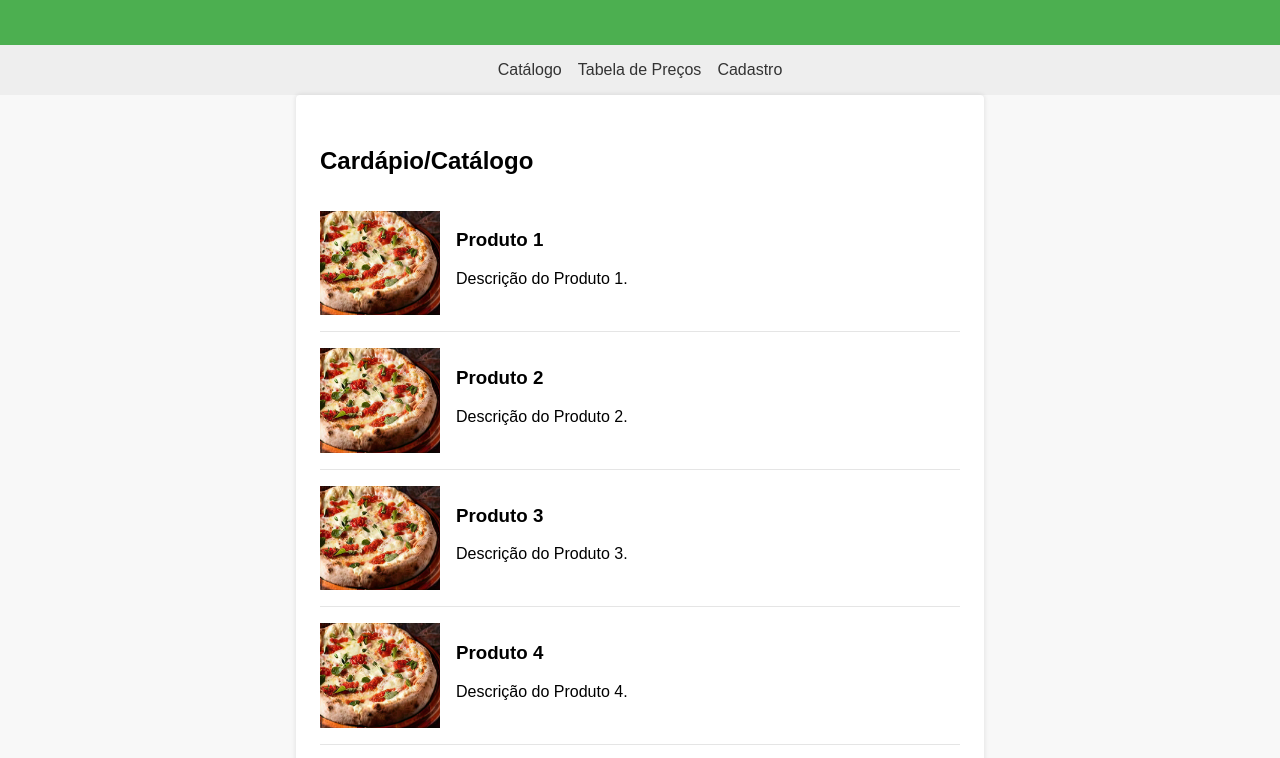
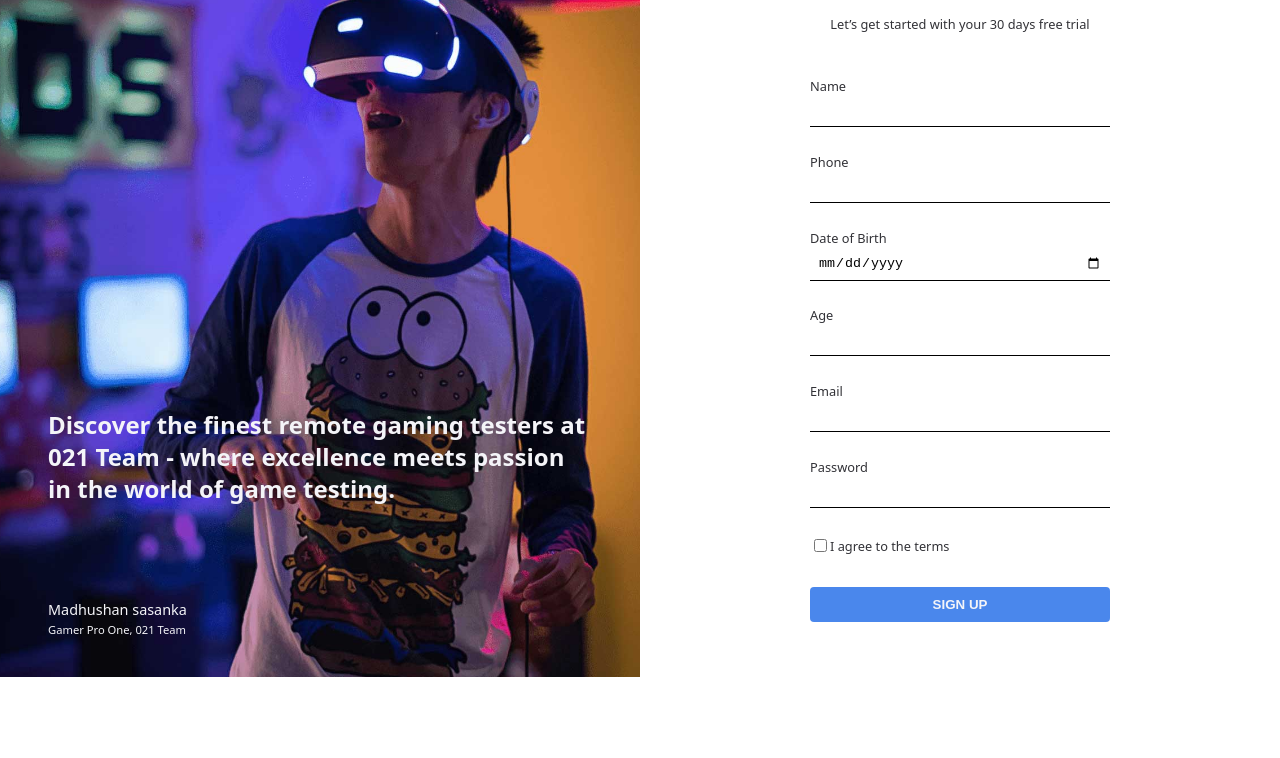
Before and after one commit to gwebsurfer/sc-frontend-estatico, a plain HTML site: page aula04/index.html in a window 1280 px wide. Shown: the part 123-881 px from the top of the page. After the commit the page ends 800 px from the top, so only its background shows below. Drawn offline with Linux system fonts and the light colour scheme.

Commit message:
feat: add new task

```diff
--- a/aula04/css/style.css
+++ b/aula04/css/style.css
@@ -1,164 +1,136 @@
 :root {
-  --primary-color: #4caf50;
-  --dark-color: #333333;
-  --light-color-1: #f8f8f8;
-  --light-color-2: #eeeeee;
-  --white: #ffffff;
+  --primary-color: rgb(126 191 242);
+  --secondary-color: rgb(74 135 236);
+  --tertiary-color: rgb(112 115 236);
+  --light-color: rgb(244 244 248);
+  --light-color-2: rgb(200 200 206);
+  --dark-color: rgb(50 50 55);
 }
 
-html,
-body {
-  width: 100vw;
-  box-sizing: border-box;
+body,
+html {
+  color: var(--light-color);
+  font-family: system-ui, 'Segoe UI', sans-serif;
+  overflow: hidden;
   margin: 0;
   padding: 0;
-  font-family: Arial, Helvetica, sans-serif;
-  scroll-behavior: smooth;
-  scroll-padding-top: 1rem;
+  box-sizing: border-box;
+  height: 100vh;
+  width: 100vw;
+  display: flex;
+  flex-direction: column;
+  align-items: center;
+  justify-content: center;
 }
 
 main {
-  width: 100%;
-  background-color: var(--light-color-1);
+  height: 100vh;
+  width: 100vw;
+  display: grid;
+  grid-template-columns: 1fr 1fr;
+}
+
+form button {
+  padding: 0.6rem 1rem;
+  background-color: var(--secondary-color);
+  color: var(--light-color);
+  text-transform: uppercase;
+  font-weight: 600;
+  border: none;
+  border-radius: 0.25rem;
+  transition: all ease 0.2s;
+}
+
+form button:hover {
+  background-color: var(--primary-color);
+  color: var(--light-color);
+  cursor: pointer;
+}
+
+.grid-text {
+  padding: 2rem 3rem;
+  height: 100%;
+  display: grid;
+  grid-template-rows: 3fr 1fr 1fr;
+  background: url('../img/bg.jpg') no-repeat top center;
+  background-size: cover;
+}
+
+.logo-banner {
+  font-size: 1.2rem;
+  text-transform: lowercase;
+}
+
+.text-banner {
+  max-width: 540px;
+  line-height: 2rem;
+}
+
+.footer-banner {
+  position: absolute;
+  bottom: 2rem;
+}
+
+.footer-banner p {
+  font-size: 0.9rem;
+  font-weight: 400;
+  line-height: 0.4rem;
+}
+
+.footer-banner p:nth-child(2) {
+  font-size: 0.7rem;
+  font-weight: 200;
+}
+
+.grid-form {
+  height: 100%;
   display: flex;
+  align-items: center;
   justify-content: center;
 }
 
-table {
-  width: 100%;
-  font-size: 0.9rem;
-  border-collapse: collapse;
+.content-form {
+  width: 300px;
+  color: var(--dark-color);
 }
 
-table th {
-  border: 0.063rem rgb(0 0 0 / 0.08) solid;
-  padding: 0.7rem;
-  background-color: var(--light-color-2);
+.content-form form {
+  display: flex;
+  flex-direction: column;
+  margin-top: 2rem;
 }
 
-table td {
-  padding: 0.7rem;
-  border: 0.063rem rgb(0 0 0 / 0.08) solid;
+.content-form h2 {
+  font-size: 1.7rem;
+  text-align: center;
 }
 
-form {
-  font-size: 0.9rem;
-  padding: 1.2rem;
+.content-form p {
+  font-size: 0.8rem;
+  text-align: center;
+}
+
+.input {
+  color: var(--dark-color);
+  margin: 0.8rem 0;
   display: flex;
   flex-direction: column;
-  border: 0.063rem rgb(0 0 0 / 0.05) solid;
-  border-radius: 0.25rem;
-  gap: 0.8rem;
+  border-bottom: 1px rgb(0, 0, 0) solid;
 }
 
-form input,
-textarea {
-  padding: 0.6rem 1.2rem;
-  display: flex;
-  flex-direction: column;
-  border: 0.063rem rgb(0 0 0 / 0.2) solid;
-  border-radius: 0.25rem;
+.input label {
+  font-size: 0.8rem;
 }
 
-form > button {
-  padding: 0.6rem 1.2rem;
+.input input {
+  padding: 0.5rem;
   border: none;
-  border-radius: 0;
-  background-color: var(--primary-color);
-  color: var(--white);
-  transition: all ease 0.2s;
 }
 
-form > button:hover {
-  cursor: pointer;
-  opacity: 70%;
-}
-
-footer {
-  padding: 2rem;
-  text-align: center;
-  font-size: 0.9rem;
-  background-color: var(--primary-color);
-  color: var(--white);
-}
-
-#heading {
-  width: 100%;
-  background-color: var(--primary-color);
-  color: var(--white);
-  text-align: center;
-  padding-top: 1rem;
-  padding-bottom: 2.5rem;
-}
-
-#heading h1 {
-  font-size: 2rem;
-}
-
-#heading span {
-  margin: 2rem;
-  font-size: 1rem;
-  line-height: 2rem;
-}
-
-#navbar {
-  width: 100%;
+.checkbox {
+  margin-top: 1rem;
+  margin-bottom: 2rem;
+  font-size: 0.8rem;
   display: flex;
   align-items: center;
-  justify-content: center;
-  background-color: var(--light-color-2);
 }
-
-#navbar ul {
-  padding: 0;
-  display: flex;
-  align-items: center;
-  justify-content: center;
-  list-style: none;
-}
-
-#navbar li a {
-  padding: 0.5rem;
-  text-decoration: none;
-  color: var(--dark-color);
-  transition: all ease 0.2s;
-}
-
-#navbar li a:hover {
-  background-color: var(--white);
-  color: var(--dark-color);
-  cursor: pointer;
-}
-
-.container {
-  width: 50%;
-  padding: 1rem 1.5rem;
-  display: flex;
-  flex-direction: column;
-  justify-content: center;
-  background-color: var(--white);
-  box-shadow: 0px 0px 4px 1px rgb(0 0 0 / 0.08);
-  border: none;
-  border-radius: 0.25rem;
-}
-
-#cardapio {
-  padding: 1rem 0;
-}
-
-#cardapio .produto img {
-  width: 120px;
-}
-
-.produto {
-  display: flex;
-  gap: 1rem;
-  padding: 1rem 0;
-  border-bottom: 0.08rem rgb(0 0 0 / 0.1) solid;
-  transition: all ease 0.2s;
-}
-
-.produto:hover {
-  background-color: rgb(0 0 0 / 0.05);
-  cursor: pointer;
-}
--- a/aula04/index.html
+++ b/aula04/index.html
@@ -1,141 +1,83 @@
 <!DOCTYPE html>
-<html lang="pt-BR">
+<html lang="en">
   <head>
     <meta charset="UTF-8" />
     <meta name="viewport" content="width=device-width, initial-scale=1.0" />
-    <title>Cardápio/Catálogo Digital</title>
     <link rel="stylesheet" href="./css/style.css" />
+    <title>021 Team - Sign up</title>
   </head>
   <body>
-    <header>
-      <div id="heading">
-        <h1 tabindex="0">Cardápio/Catálogo Digital</h1>
-        <span tabindex="0">Confira nossos produtos deliciosos!</span>
-      </div>
+    <main>
+      <section class="grid-text">
+        <div class="logo-banner">
+          <h1>021 team</h1>
+        </div>
 
-      <nav id="navbar">
-        <ul>
-          <li>
-            <a href="#cardapio">Catálogo</a>
-          </li>
-          <li>
-            <a href="#tabela-precos">Tabela de Preços</a>
-          </li>
-          <li>
-            <a href="#form-cadastro">Cadastro</a>
-          </li>
-        </ul>
-      </nav>
-    </header>
+        <div class="text-banner">
+          <h2
+            >Discover the finest remote gaming testers at 021 Team - where
+            excellence meets passion in the world of game testing.</h2
+          >
+        </div>
 
-    <main>
-      <div class="container">
-        <section id="cardapio">
-          <h2 tabindex="0">Cardápio/Catálogo</h2>
+        <div class="footer-banner">
+          <p>Madhushan sasanka</p>
+          <p>Gamer Pro One, 021 Team</p>
+        </div>
+      </section>
 
-          <div class="produto" tabindex="0">
-            <img src="./img/produto-min.jpg" alt="Foto produto 1" />
-            <div class="texto-produto">
-              <h3>Produto 1</h3>
-              <p>Descrição do Produto 1.</p>
-            </div>
-          </div>
-          <div class="produto" tabindex="0">
-            <img src="./img/produto-min.jpg" alt="Foto produto 2" />
-            <div class="texto-produto">
-              <h3>Produto 2</h3>
-              <p>Descrição do Produto 2.</p>
-            </div>
-          </div>
-          <div class="produto" tabindex="0">
-            <img src="./img/produto-min.jpg" alt="Foto produto 3" />
-            <div class="texto-produto">
-              <h3>Produto 3</h3>
-              <p>Descrição do Produto 3.</p>
-            </div>
-          </div>
-          <div class="produto" tabindex="0">
-            <img src="./img/produto-min.jpg" alt="Foto produto 4" />
-            <div class="texto-produto">
-              <h3>Produto 4</h3>
-              <p>Descrição do Produto 4.</p>
-            </div>
-          </div>
-          <div class="produto" tabindex="0">
-            <img src="./img/produto-min.jpg" alt="Foto produto 5" />
-            <div class="texto-produto">
-              <h3>Produto 5</h3>
-              <p>Descrição do Produto 5.</p>
-            </div>
-          </div>
-          <div class="produto" tabindex="0">
-            <img src="./img/produto-min.jpg" alt="Foto produto 6" />
-            <div class="texto-produto">
-              <h3>Produto 6</h3>
-              <p>Descrição do Produto 6.</p>
-            </div>
-          </div>
-          <div class="produto" tabindex="0">
-            <img src="./img/produto-min.jpg" alt="Foto produto 7" />
-            <div class="texto-produto">
-              <h3>Produto 7</h3>
-              <p>Descrição do Produto 7.</p>
-            </div>
-          </div>
-        </section>
-
-        <section id="tabela-precos">
-          <h2 tabindex="0">Tabela de Preços</h2>
-
-          <table>
-            <tr>
-              <th tabindex="0">Produto</th>
-              <th tabindex="0">Preço</th>
-            </tr>
-            <tr>
-              <td tabindex="0">Produto 1</td>
-              <td tabindex="0">R$ 10,00</td>
-            </tr>
-            <tr>
-              <td tabindex="0">Produto 2</td>
-              <td tabindex="0">R$ 15,00</td>
-            </tr>
-          </table>
-        </section>
-
-        <section id="form-cadastro">
-          <h2 tabindex="0">Formulário de Cadastro</h2>
+      <section class="grid-form">
+        <div class="content-form">
+          <h2>Create an account</h2>
+          <p>Let’s get started with your 30 days free trial</p>
 
           <form>
-            <label for="nome">Nome:</label>
-            <input type="text" id="nome" aria-label="Digite seu nome" />
+            <div class="input">
+              <label for="nome">Name</label>
+              <input type="text" id="nome" name="nome" required />
+            </div>
 
-            <label for="email">E-mail:</label>
-            <input type="text" id="email" aria-label="Digite seu e-mail" />
+            <div class="input">
+              <label for="phone">Phone</label>
+              <input type="tel" id="phone" name="phone" required />
+            </div>
 
-            <label for="telefone">Telefone:</label>
-            <input type="text" id="telefone" aria-label="Digite seu Telefone" />
+            <div class="input">
+              <label for="age">Date of Birth</label>
+              <input type="date" id="age" name="age" required />
+            </div>
 
-            <label for="mensagem">Mensagem:</label>
-            <textarea
-              name="mensagem"
-              id="mensagem"
-              cols="30"
-              rows="4"
-              aria-label="Digite sua mensagem"
-            ></textarea>
+            <div class="input">
+              <label for="ageNumber">Age</label>
+              <input type="number" id="ageNumber" name="ageNumber" required />
+            </div>
 
-            <button type="submit" aria-label="Enviar formulário">Enviar</button>
+            <div class="input">
+              <label for="email">Email</label>
+              <input type="email" id="email" name="email" required />
+            </div>
+
+            <div class="input">
+              <label for="password">Password</label>
+              <input type="password" id="password" name="password" required />
+            </div>
+
+            <div class="checkbox">
+              <input type="checkbox" id="agree" name="agree" required />
+              <label for="agree">I agree to the terms</label>
+            </div>
+
+            <button
+              type="submit"
+              id="btn-submit"
+              aria-label="Button for form submission"
+              >Sign up</button
+            >
           </form>
-        </section>
-      </div>
+        </div>
+      </section>
     </main>
 
-    <footer>
-      <span
-        >&copy; 2023 Cardápio/Catálogo Digital. Todos os direitos
-        reservados.</span
-      >
-    </footer>
+    <script src="./js/script.js"></script>
   </body>
 </html>
--- /dev/null
+++ b/aula05/css/style.css
@@ -0,0 +1,164 @@
+:root {
+  --primary-color: #4caf50;
+  --dark-color: #333333;
+  --light-color-1: #f8f8f8;
+  --light-color-2: #eeeeee;
+  --white: #ffffff;
+}
+
+html,
+body {
+  width: 100vw;
+  box-sizing: border-box;
+  margin: 0;
+  padding: 0;
+  font-family: Arial, Helvetica, sans-serif;
+  scroll-behavior: smooth;
+  scroll-padding-top: 1rem;
+}
+
+main {
+  width: 100%;
+  background-color: var(--light-color-1);
+  display: flex;
+  justify-content: center;
+}
+
+table {
+  width: 100%;
+  font-size: 0.9rem;
+  border-collapse: collapse;
+}
+
+table th {
+  border: 0.063rem rgb(0 0 0 / 0.08) solid;
+  padding: 0.7rem;
+  background-color: var(--light-color-2);
+}
+
+table td {
+  padding: 0.7rem;
+  border: 0.063rem rgb(0 0 0 / 0.08) solid;
+}
+
+form {
+  font-size: 0.9rem;
+  padding: 1.2rem;
+  display: flex;
+  flex-direction: column;
+  border: 0.063rem rgb(0 0 0 / 0.05) solid;
+  border-radius: 0.25rem;
+  gap: 0.8rem;
+}
+
+form input,
+textarea {
+  padding: 0.6rem 1.2rem;
+  display: flex;
+  flex-direction: column;
+  border: 0.063rem rgb(0 0 0 / 0.2) solid;
+  border-radius: 0.25rem;
+}
+
+form > button {
+  padding: 0.6rem 1.2rem;
+  border: none;
+  border-radius: 0;
+  background-color: var(--primary-color);
+  color: var(--white);
+  transition: all ease 0.2s;
+}
+
+form > button:hover {
+  cursor: pointer;
+  opacity: 70%;
+}
+
+footer {
+  padding: 2rem;
+  text-align: center;
+  font-size: 0.9rem;
+  background-color: var(--primary-color);
+  color: var(--white);
+}
+
+#heading {
+  width: 100%;
+  background-color: var(--primary-color);
+  color: var(--white);
+  text-align: center;
+  padding-top: 1rem;
+  padding-bottom: 2.5rem;
+}
+
+#heading h1 {
+  font-size: 2rem;
+}
+
+#heading span {
+  margin: 2rem;
+  font-size: 1rem;
+  line-height: 2rem;
+}
+
+#navbar {
+  width: 100%;
+  display: flex;
+  align-items: center;
+  justify-content: center;
+  background-color: var(--light-color-2);
+}
+
+#navbar ul {
+  padding: 0;
+  display: flex;
+  align-items: center;
+  justify-content: center;
+  list-style: none;
+}
+
+#navbar li a {
+  padding: 0.5rem;
+  text-decoration: none;
+  color: var(--dark-color);
+  transition: all ease 0.2s;
+}
+
+#navbar li a:hover {
+  background-color: var(--white);
+  color: var(--dark-color);
+  cursor: pointer;
+}
+
+.container {
+  width: 50%;
+  padding: 1rem 1.5rem;
+  display: flex;
+  flex-direction: column;
+  justify-content: center;
+  background-color: var(--white);
+  box-shadow: 0px 0px 4px 1px rgb(0 0 0 / 0.08);
+  border: none;
+  border-radius: 0.25rem;
+}
+
+#cardapio {
+  padding: 1rem 0;
+}
+
+#cardapio .produto img {
+  width: 120px;
+}
+
+.produto {
+  display: flex;
+  gap: 1rem;
+  padding: 1rem 0;
+  border-bottom: 0.08rem rgb(0 0 0 / 0.1) solid;
+  transition: all ease 0.2s;
+}
+
+.produto:hover {
+  background-color: rgb(0 0 0 / 0.05);
+  cursor: pointer;
+}
```
Also changed, not shown: aula04/js/script.js (added, +9 -0 lines), aula05/index.html (added, +141 -0 lines), aula04/img/bg.jpg (added), aula05/img/produto-min.jpg (renamed from aula04/img/produto-min.jpg).
